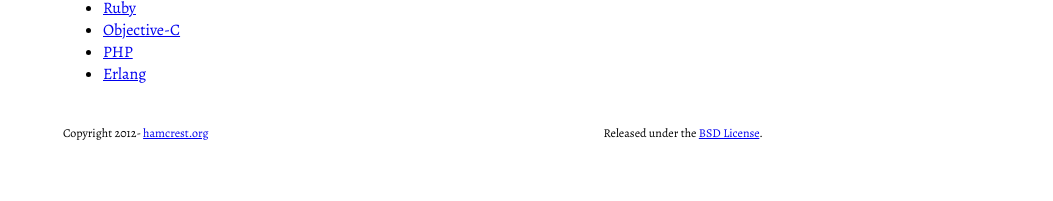
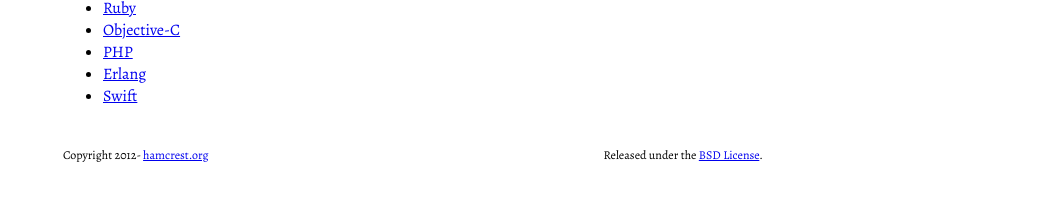
Before and after one commit to hamcrest/hamcrest.github.com, a plain HTML site: page index.html in a window 1280 px wide. Shown: the part 325-526 px from the top of the page, without its empty margins (227-1280 px from the left). Drawn offline with nearby package versions, Linux system fonts and the light colour scheme; a web font is replaced by a local one.

Commit message:
added link to swift hamcrest

```diff
--- a/index.html
+++ b/index.html
@@ -74,6 +74,7 @@
     <li><a href="http://github.com/hamcrest/OCHamcrest">Objective-C</a></li>
     <li><a href="http://code.google.com/p/hamcrest/downloads/list?q=label:PHP">PHP</a></li>
     <li><a href="http://github.com/hyperthunk/hamcrest-erlang">Erlang</a></li>
+    <li><a href="https://github.com/nschum/SwiftHamcrest">Swift</a></li>
    </ul>
 
    <footer>
```
